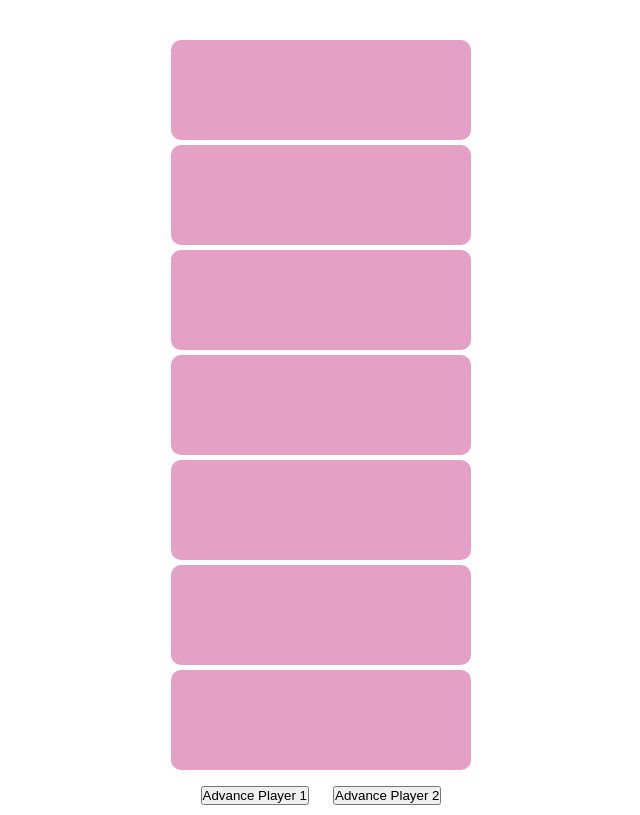
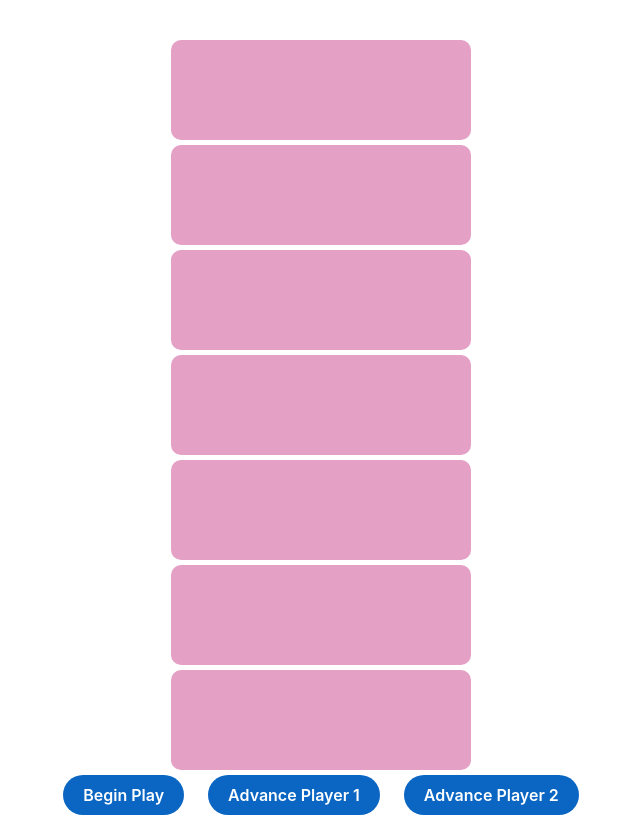
Before and after one commit to mercymorned/the-chase, a Next.js app: page / in a window 1280 px wide. Shown: the whole page, without its empty margins (319-959 px from the left). Built offline with nearby package versions, Linux system fonts and the light colour scheme.

Commit message:
feat: create StartButton component and add button styling for all buttons

```diff
--- a/src/app/advance-chaser-button.js
+++ b/src/app/advance-chaser-button.js
@@ -1,4 +1,6 @@
 'use client';
+
+import styles from "./page.module.css";
 
 export default function AdvanceChaserButton() {
     function handleClick() {
@@ -11,5 +13,5 @@ export default function AdvanceChaserButton() {
         //set new position as current
     }
 
-    return <button onClick={handleClick}>Advance Player 2</button>;
+    return <button className={styles.button} onClick={handleClick}>Advance Player 2</button>;
 }
--- a/src/app/advance-player-button.js
+++ b/src/app/advance-player-button.js
@@ -1,4 +1,6 @@
 'use client';
+
+import styles from "./page.module.css";
 
 export default function AdvancePlayerButton() {
     function handleClick() {
@@ -12,5 +14,5 @@ export default function AdvancePlayerButton() {
         //set new position as current
     }
 
-    return <button onClick={handleClick}>Advance Player 1</button>;
+    return <button className={styles.button} onClick={handleClick}>Advance Player 1</button>;
 }
--- a/src/app/page.js
+++ b/src/app/page.js
@@ -1,6 +1,7 @@
 'use client';
 
 import styles from "./page.module.css";
+import StartButton from './start-button.js'
 import AdvancePlayerButton from './advance-player-button.js';
 import AdvanceChaserButton from './advance-chaser-button.js'
 import { useState } from "react";
@@ -12,7 +13,8 @@ function Bar({value}) {
 }
 
 function InputBar() {
-  return <div className={styles.square}><input className={styles.squareinput}></input></div>
+  const id = useId();
+  return <div className={styles.square} id={id}><input className={styles.squareinput}></input></div>
 }
 
 export default function HomePage() {
@@ -32,7 +34,7 @@ export default function HomePage() {
 
       </main>
       <footer className={styles.footer}>
-      <AdvancePlayerButton /> <AdvanceChaserButton />
+        <StartButton /> <AdvancePlayerButton /> <AdvanceChaserButton />
       </footer>
     </div>
   );
--- a/src/app/page.module.css
+++ b/src/app/page.module.css
@@ -203,3 +203,50 @@ a.secondary {
   border-left-style: hidden;
   border-bottom-style: hidden; */
 }
+
+/* CSS */
+.button {
+  align-items: center;
+  background-color: #0A66C2;
+  border: 0;
+  border-radius: 100px;
+  box-sizing: border-box;
+  color: #ffffff;
+  cursor: pointer;
+  display: inline-flex;
+  font-family: -apple-system, system-ui, system-ui, "Segoe UI", Roboto, "Helvetica Neue", "Fira Sans", Ubuntu, Oxygen, "Oxygen Sans", Cantarell, "Droid Sans", "Apple Color Emoji", "Segoe UI Emoji", "Segoe UI Symbol", "Lucida Grande", Helvetica, Arial, sans-serif;
+  font-size: 16px;
+  font-weight: 600;
+  justify-content: center;
+  line-height: 20px;
+  max-width: 480px;
+  min-height: 40px;
+  min-width: 0px;
+  overflow: hidden;
+  padding: 0px;
+  padding-left: 20px;
+  padding-right: 20px;
+  text-align: center;
+  touch-action: manipulation;
+  transition: background-color 0.167s cubic-bezier(0.4, 0, 0.2, 1) 0s, box-shadow 0.167s cubic-bezier(0.4, 0, 0.2, 1) 0s, color 0.167s cubic-bezier(0.4, 0, 0.2, 1) 0s;
+  user-select: none;
+  -webkit-user-select: none;
+  vertical-align: middle;
+}
+
+.button:hover,
+.button:focus {
+  background-color: #16437E;
+  color: #ffffff;
+}
+
+.button:active {
+  background: #09223b;
+  color: rgb(255, 255, 255, .7);
+}
+
+.button:disabled {
+  cursor: not-allowed;
+  background: rgba(0, 0, 0, .08);
+  color: rgba(0, 0, 0, .3);
+}
--- /dev/null
+++ b/src/app/start-button.js
@@ -0,0 +1,11 @@
+'use client';
+
+import styles from "./page.module.css";
+
+export default function StartGameButton() {
+    function handleClick() {
+
+    }
+
+    return <button className={styles.button} onClick={handleClick}>Begin Play</button>;
+}
```
